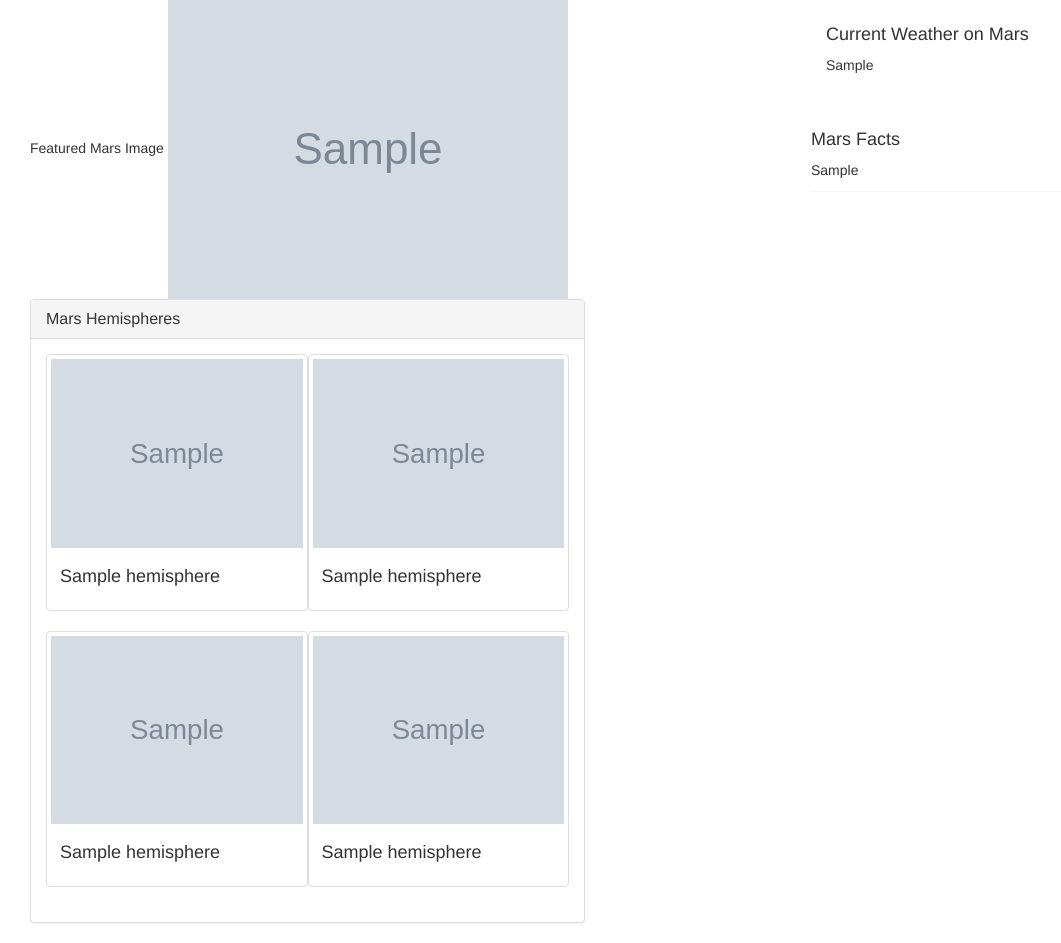
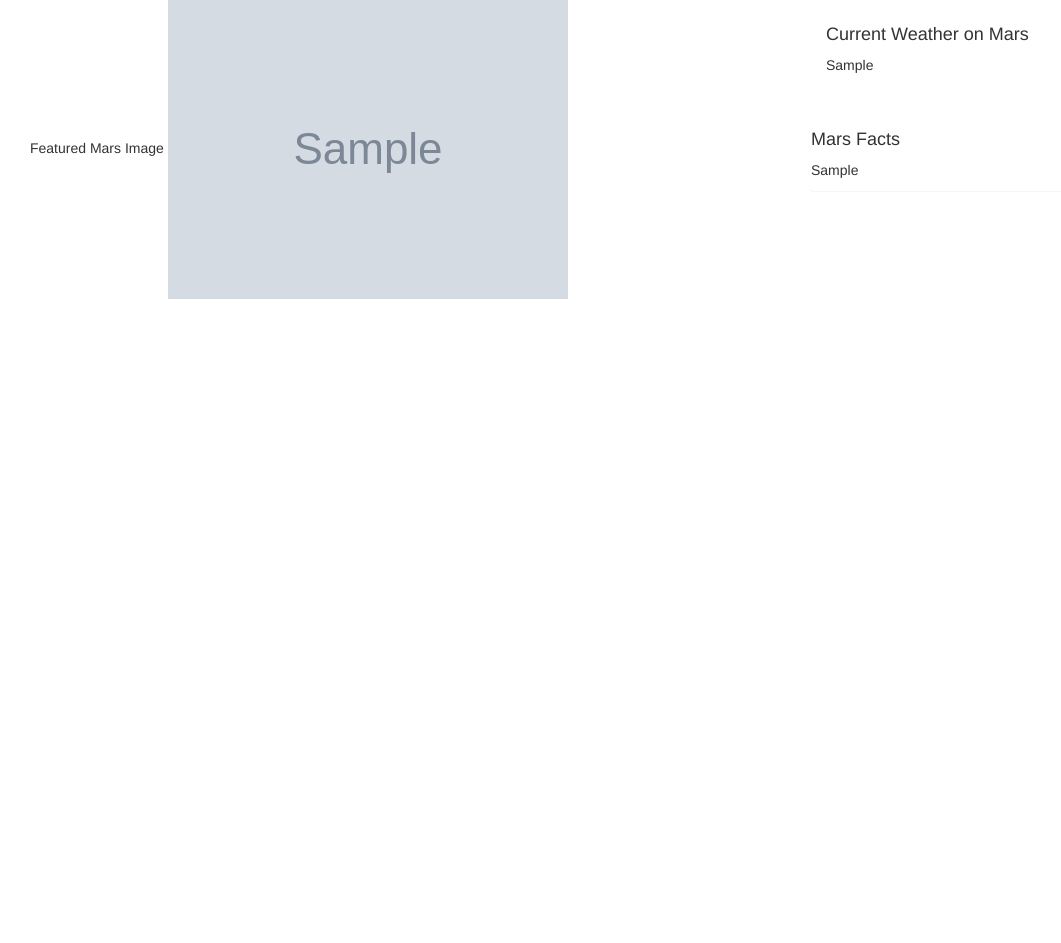
Before and after one commit to mkbeneventi/Mission-to-Mars, a Flask app: template templates/index.html in a window 1280 px wide. Shown: the part 423-1366 px from the top of the page, without its empty margins (0-1061 px from the left). After the commit the page ends 722 px from the top, so only its background shows below. Run offline with Flask 2, Linux system fonts and the light colour scheme; the template is opened without the code that fills it: most values are stand-ins (such as "Sample title", 1, 10 or a date in 2020); grey boxes marked "Sample" are stand-in pictures; some libraries are stand-ins or nearby versions.

Commit message:
hemispheres website down

```diff
--- a/app.py
+++ b/app.py
@@ -13,8 +13,8 @@ def index():
 
 @app.route("/scrape")
 def scrape():
-    mars_data = scrape_mars.scrape()
-    mongo.db.mars.update({}, mars_data, upsert=True)
+    mars = scrape_mars.scrape()
+    mongo.db.mars.update({}, mars, upsert=True)
     return redirect("/")
 
 if __name__ == "__main__":
--- a/templates/index.html
+++ b/templates/index.html
@@ -19,58 +19,58 @@
     <div class="row">
       <div class="col-lg-8">
           <h3 class="heading">Latest Mars News</h3>
-          <h4>{{ mars_data.news_title }}</h4>
-          <p>{{ mars_data.news_paragraph }}</p>
+          <h4>{{ mars.news_title }}</h4>
+          <p>{{ mars.news_paragraph }}</p>
           <br>
 
     <div class="container">
         <div class="row">
         <div class="col-lg-8 col-md-8 col-sm-12">
         </h3>Featured Mars Image</h3>
-        <img src="{{ mars_data.featured_image_url }}" style="max-width:100%; max-height: auto;" alt="Mars Featured Image">
+        <img src="{{ mars.featured_image_url }}" style="max-width:100%; max-height: auto;" alt="Mars Featured Image">
     </div>
 
     <div class="col-md-3">
       <div class="panel border">
           <div class="panel-body">
               <h4>Current Weather on Mars</h4>
-              <p>{{ mars_data.mars_weather }}</p>
+              <p>{{ mars.mars_weather }}</p>
           </div>
           <br>
           <h4>Mars Facts</h4>
-          <p>{{mars_data.facts_df_html | safe}}</p>
+          <p>{{mars.facts_df_html | safe}}</p>
       </div>
 </div>
 
-<div class="col-md-6">
+<!-- <div class="col-md-6">
   <div class="panel panel-default">
       <div class="panel-heading">
           <h3 class="panel-title">Mars Hemispheres</h3>
       </div>
       <div class="panel-body">
           <div class="thumbnail" style="width: 50%; float:left;">
-              <img src= {{ mars_data.hemisphere[0].img_url }} alt="Hemisphere1">
+              <img src= {{ mars.hemisphere[0].img_url }} alt="Hemisphere1">
               <div class="caption">
-                  <h4>{{ mars_data.hemisphere[0]["title"] }}</h4>
+                  <h4>{{ mars.hemisphere[0]["title"] }}</h4>
               </div>
           </div>
           <div class="thumbnail" style="width: 50%; float:left;">
-              <img src= {{ mars_data.hemisphere[2].img_url }} alt="Hemisphere2">
+              <img src= {{ mars.hemisphere[2].img_url }} alt="Hemisphere2">
               <div class="caption">
-                  <h4>{{ mars_data.hemisphere[2]["title"] }}</h4>
+                  <h4>{{ mars.hemisphere[2]["title"] }}</h4>
               </div>
           </div>
           <div class="thumbnail" style="width: 50%; float:left;">
-              <img src= {{ mars_data.hemisphere[1].img_url }} alt="Hemisphere3">
+              <img src= {{ mars.hemisphere[1].img_url }} alt="Hemisphere3">
               <div class="caption">
-                  <h4>{{ mars_data.hemisphere[1]["title"] }}</h4>
+                  <h4>{{ mars.hemisphere[1]["title"] }}</h4>
               </div>
           </div>
           <div class="thumbnail" style="width: 50%; float:left;">
-              <img src= {{ mars_data.hemisphere[3].img_url }} alt="Hemisphere4">
+              <img src= {{ mars.hemisphere[3].img_url }} alt="Hemisphere4">
               <div class="caption">
-                  <h4>{{ mars_data.hemisphere[3]["title"] }}</h4>
-              </div>
+                  <h4>{{ mars.hemisphere[3]["title"] }}</h4>
+              </div> -->
 
 
 
```
Also changed, not shown: scrape_mars.py (+27 -24 lines), 1 other file.
